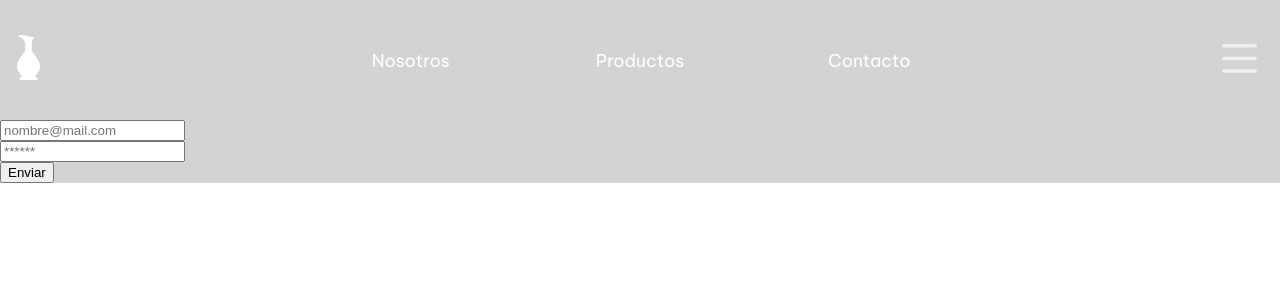
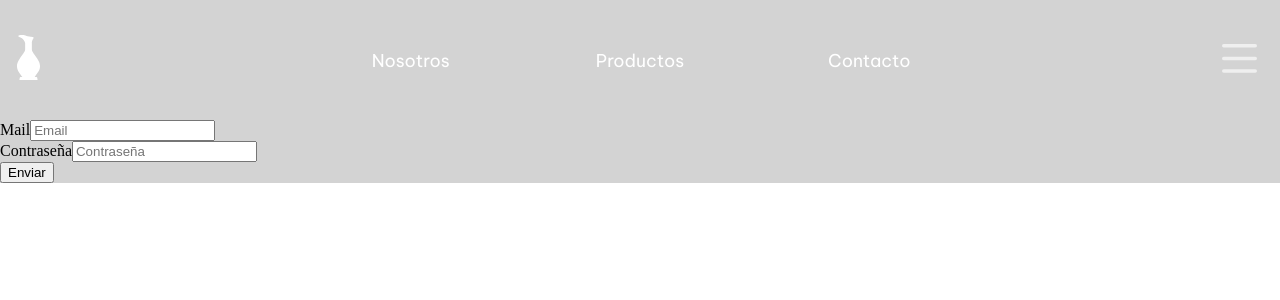
Before and after one commit to juliansojjj/commerce-app, a Next.js app: page /signin in a window 1280 px wide. Shown: the top 300 px of the page. Built offline with nearby package versions, Linux system fonts and the light colour scheme.

Commit message:
Cookies token

```diff
--- a/app/components/sign/SigninForm.tsx
+++ b/app/components/sign/SigninForm.tsx
@@ -1,75 +1,72 @@
 "use client"
 
-import { useState } from 'react';
+import { useForm} from 'react-hook-form';
 import styles from '../../(sign)/sign.module.css'
 import axios from 'axios';
 import { useRouter } from 'next/navigation';
+import { useState } from 'react';
+import Cookies from 'universal-cookie';
 
 type User = {
     email?:string;
     password?:string;
 }
 
-export default function SignupForm() {
-    const [mail,setMail] = useState('')
-    const [pass,setPass] = useState('')
-    const [alert,setAlert] = useState('')
-    const [success,setSuccess] = useState('')
+type FormData = {
+    email?: string;
+    password?: string;
+}
+
+const signinUrl = 'http://localhost:8000/api/users/sign';
+
+export default function SigninForm() {
+    const {register, handleSubmit, formState: { errors }} = useForm<FormData>();
     const router = useRouter()
+    const [showError, setShowError] = useState('')
+    const cookies = new Cookies();
 
-    const handleSubmit = async(e:any)=>{
-        e.preventDefault();
-        // comprobaciones
-        if( !mail.trim() || !pass) {
-                setAlert('Complete los campos')
-            }
-        else{
-            let user: User = {}
-            user.email = mail;
-            user.password = pass;
-
-            await axios.post('http://localhost:8000/api/users/sign',user)
+    const onLogin = async(data:FormData)=>{
+           await axios.post(signinUrl,data)
             .then(info=>{
+                const token = info.data.token;
+                cookies.set('token', token, {path:'/'})
                 console.log(info)
-                setAlert('');
-                setSuccess('Se');
-                router.push('/');
             })
             .catch(err=>{
-                console.log(err);
+                setShowError(err.response.data.msg);
+                setTimeout(()=>setShowError(''),4000)
            });
-        }
-    }
-
-    const handleChange = (e:any)=>{
-        const name = e.target.name
-        const input = e.target.value
-        if (name == 'mail'){
-            setMail(input)
-        }
-        if (name == 'pass'){
-            setPass(input)
-        }
     }
 
 
   return (
-            <form className={styles.container} onSubmit={handleSubmit}>
-                {success ? success : ''}
+            <form className={styles.container} onSubmit={handleSubmit(onLogin)} >
                 <div>
+                    <label>Mail</label>
                     <input type="mail"
-                    value={mail} name='mail'
-                    onChange={handleChange}
-                    placeholder='nombre@mail.com'/>
+                    {...register('email',
+                        {required: 'Complete el mail',
+                        pattern: /^\S+@\S+$/i}
+                    )}
+                    placeholder='Email'/>
+                    <div>
+                        {errors.email ? errors.email.message : ''}
+                    </div>
                 </div>
                 <div>
+                    <label>Contraseña</label>
                     <input type="password"
-                    value={pass} name='pass'
-                    onChange={handleChange}
-                    placeholder='******'/>
+                    {...register('password',
+                        {required:'Complete la contraseña',
+                        minLength:{value:6,message:'La contraseña debe tener como mínimo 6 caracteres'}}
+                    )}
+                    placeholder='Contraseña'/>
+                    <div>
+                        {errors.password ? errors.password.message : ''}
+                    </div>
                 </div>
+                <div>{showError}</div>
                 <button type='submit'>Enviar</button>
-                {alert ? alert : ''}
             </form>
   )
 }
--- a/package.json
+++ b/package.json
@@ -21,6 +21,7 @@
     "react": "18.2.0",
     "react-dom": "18.2.0",
     "react-hook-form": "^7.41.3",
-    "typescript": "4.9.4"
+    "typescript": "4.9.4",
+    "universal-cookie": "^4.0.4"
   }
 }
--- a/tsconfig.json
+++ b/tsconfig.json
@@ -18,7 +18,7 @@
     "isolatedModules": true,
     "jsx": "preserve",
     "incremental": true,
-    "noImplicitAny": true,
+    "noImplicitAny": false,
     "plugins": [
       {
         "name": "next"
```
Also changed, not shown: 1 other file (tests, documents, lock files or other folders).
